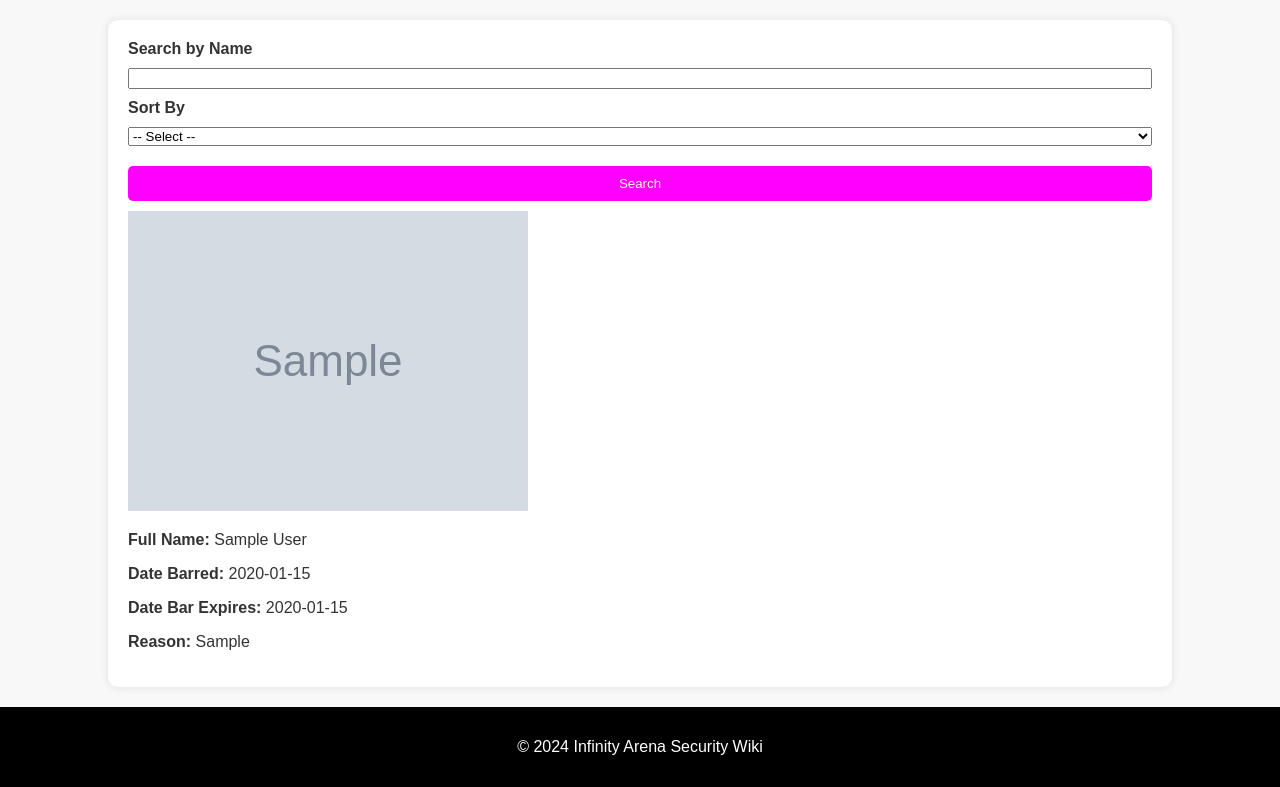
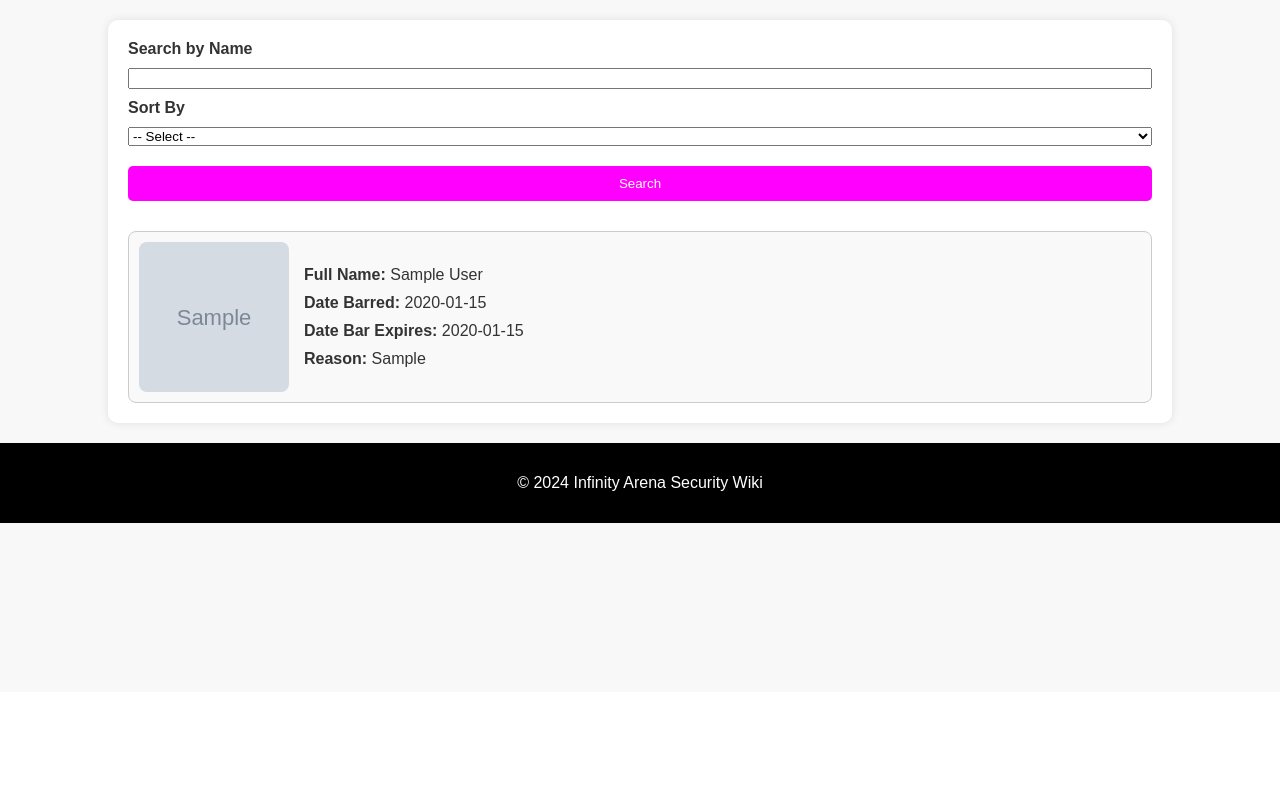
Before and after one commit to Clubmd24/security, a Flask app: page / in a window 1280 px wide. Shown: the part 108-895 px from the top of the page. After the commit the page ends 631 px from the top, so only its background shows below. Run offline with Flask 3, Linux system fonts and the light colour scheme; a user stored in the database is signed in; tables that the repository leaves empty hold one stand-in row (values such as "Sample post"); grey boxes marked "Sample" are stand-in pictures; data that the repository does not hold is empty.

Commit message:
Update styles.css

```diff
--- a/static/styles.css
+++ b/static/styles.css
@@ -86,3 +86,36 @@ form {
 label {
     font-weight: bold;
 }
+
+.records-container {
+    display: flex;
+    flex-direction: column;
+    gap: 20px;
+    margin-top: 20px;
+}
+
+.record {
+    display: flex;
+    border: 1px solid #ccc;
+    border-radius: 8px;
+    padding: 10px;
+    background-color: #f9f9f9;
+    align-items: center;
+}
+
+.record img {
+    width: 150px;
+    height: 150px;
+    object-fit: cover;
+    border-radius: 8px;
+    margin-right: 15px;
+}
+
+.details {
+    display: flex;
+    flex-direction: column;
+}
+
+.details p {
+    margin: 5px 0;
+}
```
